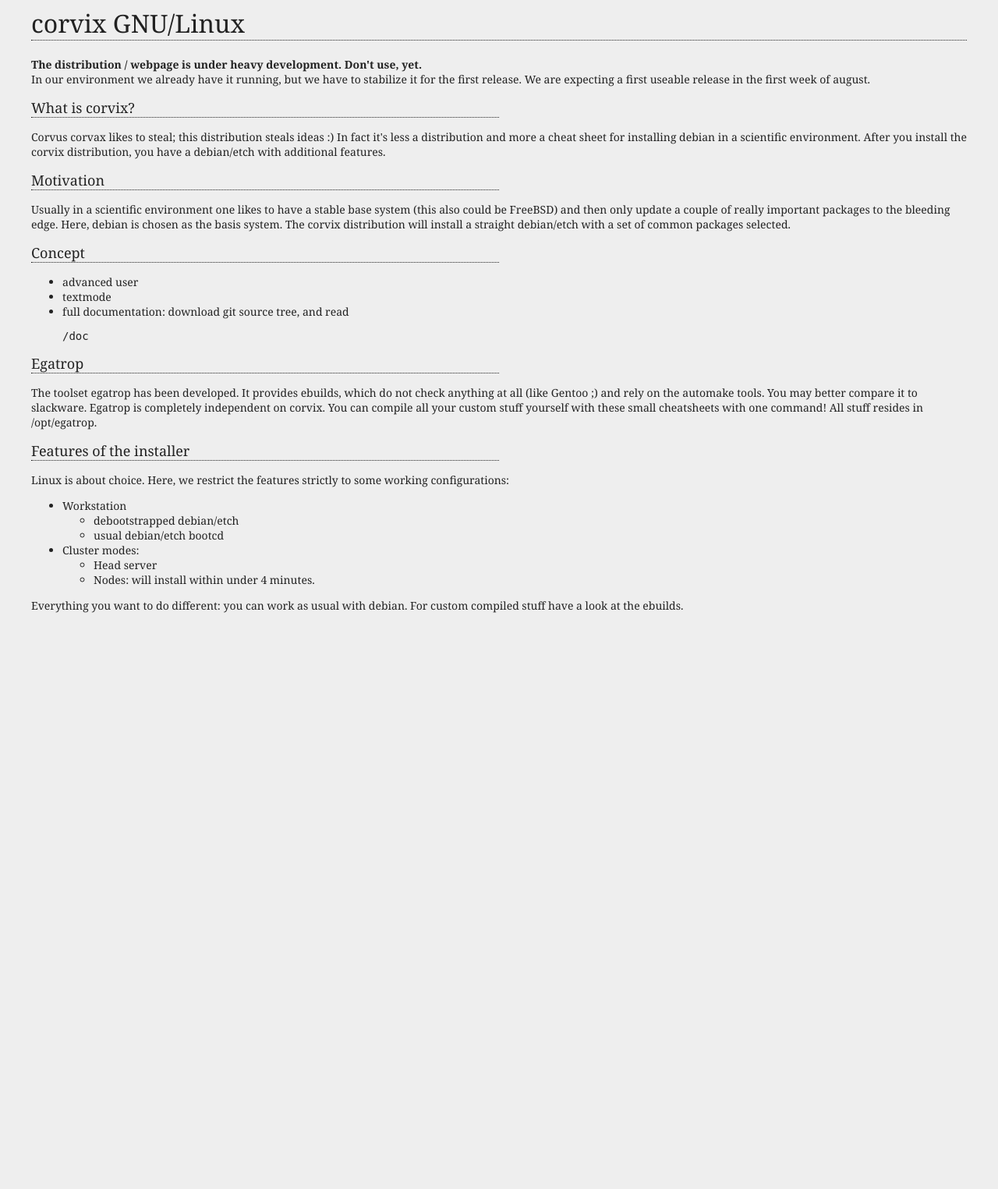
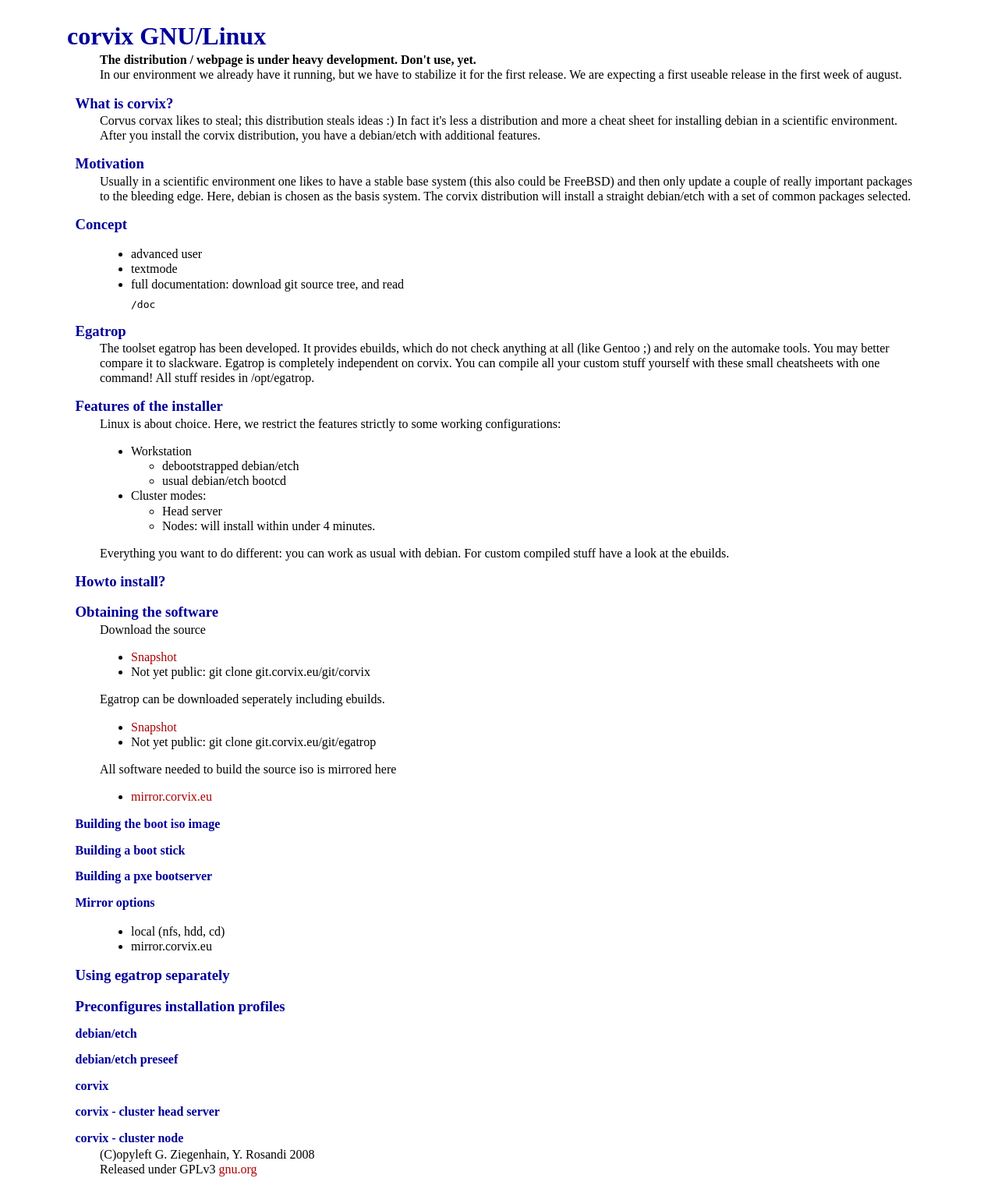
Before and after one commit to 8cH9azbsFifZ/corvix, a PHP site: page / in a window 1280 px wide. Shown: the whole page at 78% size. Before the commit the page ends 786 px from the top, so only its background shows below. Run offline with PHP 8.4, Linux system fonts and the light colour scheme.

Commit message:
www_style

```diff
--- a/www/corvix/index.html
+++ b/www/corvix/index.html
@@ -14,7 +14,7 @@ In our environment we already have it running, but we have to stabilize it
 for the first release. We are expecting a first useable release in the first week of august.
 
 
-<h2>What is corvix?</h2>
+<h3>What is corvix?</h3>
 
 Corvus corvax likes to steal; this distribution steals ideas :)
 In fact it's less a distribution and more a cheat sheet for installing
@@ -22,7 +22,7 @@ debian in a scientific environment. After you install the
 corvix distribution, you have a debian/etch with additional
 features.
 
-<h2>Motivation</h2>
+<h3>Motivation</h3>
 Usually in a scientific environment one likes to have a stable
 base system (this also could be FreeBSD) and then only update
 a couple of really important packages to the bleeding edge.
@@ -30,7 +30,7 @@ Here, debian is chosen as the basis system. The corvix
 distribution will install a straight debian/etch with a set
 of common packages selected.
 
-<h2>Concept</h2>
+<h3>Concept</h3>
 <ul>
    <li>advanced user
    <li>textmode
@@ -38,7 +38,7 @@ of common packages selected.
       read <pre>/doc</pre>
 </ul>
 
-<h2>Egatrop</h2>
+<h3>Egatrop</h3>
 The toolset egatrop has been developed. It provides
 ebuilds, which do not check anything at all (like Gentoo ;)
 and rely on the automake tools. You may better compare it to
@@ -47,7 +47,7 @@ You can compile all your custom stuff yourself with these
 small cheatsheets with one command! All stuff resides
 in /opt/egatrop.
 
-<h2>Features of the installer</h2>
+<h3>Features of the installer</h3>
 Linux is about choice. Here, we restrict the features strictly
 to some working configurations:
 <ul>
@@ -66,7 +66,7 @@ Everything you want to do different: you can work as usual
 with debian. For custom compiled stuff have a look at the
 ebuilds.
 
-<h2>Howto install?</h2>
+<h3>Howto install?</h3>
 
 <h3>Obtaining the software</h3>
 Download the source
@@ -84,9 +84,10 @@ All software needed to build the source iso is mirrored here
    <li><a href="http://mirror.corvix.eu">mirror.corvix.eu</a>
 </ul>
 
-<h3>Building the boot iso image</h3>
-<h3>Building a pxe bootserver</h3>
-<h3>Mirror options</h3>
+<h4>Building the boot iso image</h4>
+<h4>Building a boot stick</h4>
+<h4>Building a pxe bootserver</h4>
+<h4>Mirror options</h4>
 <ul>
    <li>local (nfs, hdd, cd)
    <li>mirror.corvix.eu
@@ -94,17 +95,17 @@ All software needed to build the source iso is mirrored here
 <h3>Using egatrop separately</h3>
 
 
-<h2>Preconfigures installation profiles</h2>
+<h3>Preconfigures installation profiles</h3>
 
-<h3>debian/etch</h3>
+<h4>debian/etch</h4>
 
-<h3>debian/etch preseef</h3>
+<h4>debian/etch preseef</h4>
 
-<h3>corvix</h3>
+<h4>corvix</h4>
 
-<h3>corvix - cluster head server</h3>
+<h4>corvix - cluster head server</h4>
 
-<h3>corvix - cluster node</h3>
+<h4>corvix - cluster node</h4>
 
 
 
--- a/www/corvix/style.css
+++ b/www/corvix/style.css
@@ -1,43 +1,34 @@
 body  {
-   left:2.5%; right:2.5%; position:absolute;
-   COLOR:#222; background: #eee;
-   TEXT-ALIGN: left;
-   FONT-FAMILY: "Minion Pro", Georgia, "Times New Roman", Times, serif;
-   FONT-SIZE: 14px;
+   margin: 1em 8% 1em 10%;
+   line-height: 1.2;
 }
-
-td { FONT-FAMILY: "Minion Pro", Georgia, "Times New Roman", Times, serif;  FONT-SIZE: 14px; }
-
 img   { border:0; }
-
 a                 { color:#aa0000; text-decoration:none; }
 a:active, a:hover { text-decoration: underline; }
 
-a.eng:after       { content:url(./img/english.png); border:0; }
-a.ger:after       { content:url(./img/german.png); border:0; }
+h1, h2, h3, h4 {
+   color: #000099;
+}
 
-div.header        { left:12.5%; position:absolute; width:75%; text-align:left; vertical-align:middle; }
+body h1, body h2, body h3, body h4 {
+   line-height: 1.3;
+   margin-left: 0;
+}
 
-div.menue         { text-align:left; padding-top:4pt; font-size:14px; border:0 0 0 0; margin:0 0 0 0; }
-a.menue           { color:#222; text-decoration: none; padding:2pt; }
-a.menue:hover     { color:#666; text-decoration:underline; /*border-bottom:#666 2px solid; */ }
+body h1, body h2 {
+   margin: .8em 0 0 -4%;
+}
 
-div.title         { text-align: center; font-size: 32px; font-weight: normal; letter-spacing: -1pt; border-bottom:#222 1px solid; height:26pt; }
+body h3, body h4 {
+   margin: .8em 0 0 -3%;
+}
 
-h1 {
-   position:relative;
-   text-align:left;
-   vertical-align:middle;
-   border-bottom:#222 1px dotted;
-   font-size: 32px;
-   font-weight: normal;
-/*   border-top:#222 1px solid; */
+body pre {
+   margin: .75em 0;
+   line-height: 1.0;
+   font-family: monospace;
 }
-/*h2 { font-size:18px; font-weight:normal; background:#333; color:#eee; width:50%; }*/
-h2 { font-size:18px; font-weight:normal; width:50%; position:relative; border-bottom:#222 1px dotted; }
-h3 { font-size:16px; font-weight:normal; position:relative; }
 
-table             { width:90%; table-layout:fixed; vertical-align:top;}
-
-div.topnav        { text-align:center; font-size:14px; border:0 0 0 0; margin:0 0 0 0; padding: 0 0 0 0;}
-a.topnav          { text-align:center; }
+body div {
+   margin 0;
+}
```
